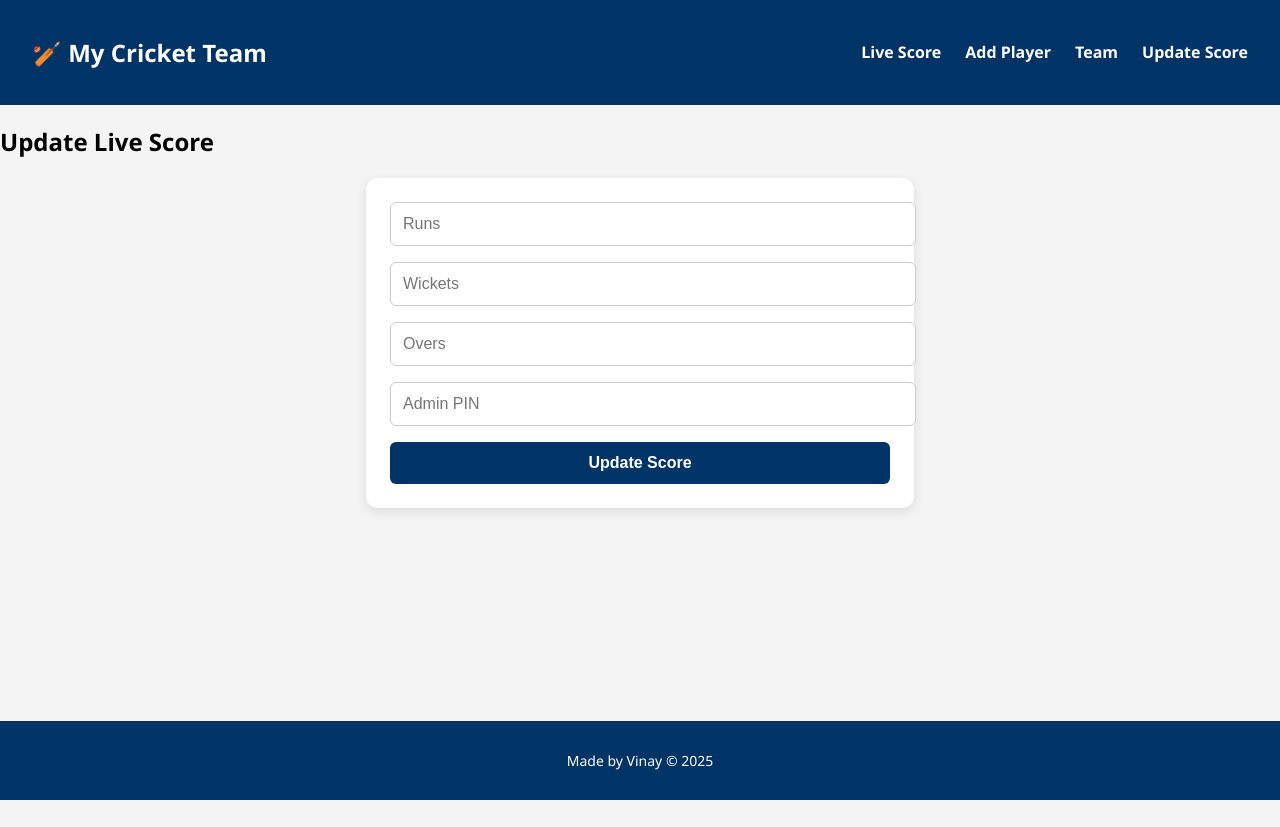
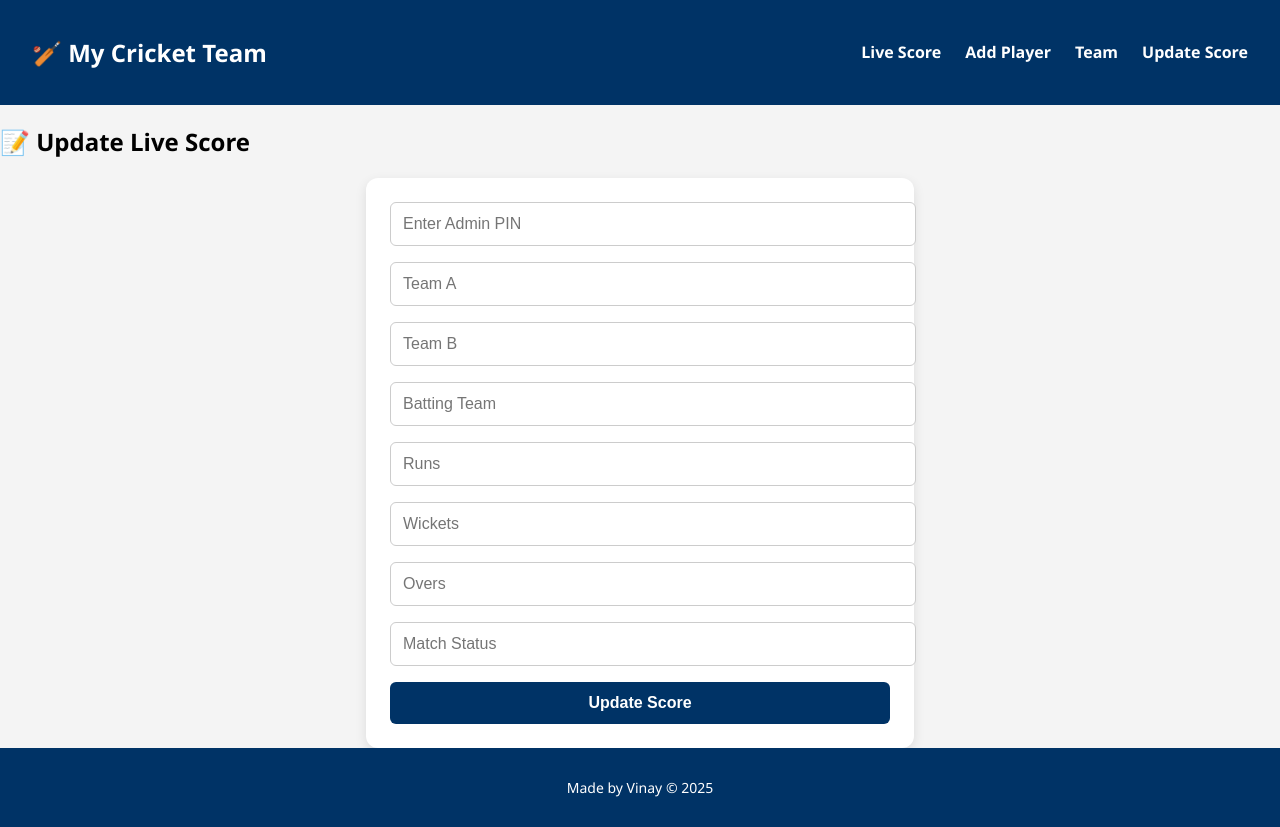
Before and after one commit to Vinay372005/team-score-frontend, a React (Create React App) app: page /update in a window 1280 px wide. Before the commit the page ends 800 px from the top, so only its background shows below. Built offline with nearby package versions, Linux system fonts and the light colour scheme; no server answers.

Commit message:
Update UpdateScore.js

```diff
--- a/src/pages/UpdateScore.js
+++ b/src/pages/UpdateScore.js
@@ -1,36 +1,39 @@
-import React, { useState, useEffect } from 'react';
+import React, { useState } from 'react';
 import axios from 'axios';
 import { isAdmin } from '../utils/admin';
 
 const UpdateScore = () => {
-  const [runs, setRuns] = useState('');
-  const [wickets, setWickets] = useState('');
-  const [overs, setOvers] = useState('');
+  const [form, setForm] = useState({
+    teamA: '',
+    teamB: '',
+    battingTeam: '',
+    runs: '',
+    wickets: '',
+    overs: '',
+    status: '',
+  });
   const [adminPin, setAdminPin] = useState('');
-
-  useEffect(() => {
-    const fetchScore = async () => {
-      const res = await axios.get(`${process.env.REACT_APP_API_URL}/api/scores`);
-      if (res.data.length > 0) {
-        const latest = res.data[res.data.length - 1];
-        setRuns(latest.runs);
-        setWickets(latest.wickets);
-        setOvers(latest.overs);
-      }
-    };
-    fetchScore();
-  }, []);
 
   const handleSubmit = async (e) => {
     e.preventDefault();
+
     if (!isAdmin(adminPin)) {
       alert("❌ Unauthorized! Incorrect admin PIN.");
       return;
     }
 
     try {
-      await axios.post(`${process.env.REACT_APP_API_URL}/api/scores`, { runs, wickets, overs });
+      await axios.post(`${process.env.REACT_APP_API_URL}/api/scores`, form);
       alert("✅ Score updated!");
+      setForm({
+        teamA: '',
+        teamB: '',
+        battingTeam: '',
+        runs: '',
+        wickets: '',
+        overs: '',
+        status: '',
+      });
     } catch (err) {
       alert("❌ Failed to update score");
     }
@@ -38,12 +41,16 @@ const UpdateScore = () => {
 
   return (
     <div className="form-container">
-      <h2>Update Live Score</h2>
+      <h2>📝 Update Live Score</h2>
       <form onSubmit={handleSubmit}>
-        <input type="number" placeholder="Runs" value={runs} onChange={(e) => setRuns(e.target.value)} required />
-        <input type="number" placeholder="Wickets" value={wickets} onChange={(e) => setWickets(e.target.value)} required />
-        <input type="text" placeholder="Overs" value={overs} onChange={(e) => setOvers(e.target.value)} required />
-        <input type="password" placeholder="Admin PIN" value={adminPin} onChange={(e) => setAdminPin(e.target.value)} required />
+        <input type="password" placeholder="Enter Admin PIN" value={adminPin} onChange={e => setAdminPin(e.target.value)} required />
+        <input type="text" placeholder="Team A" value={form.teamA} onChange={e => setForm({ ...form, teamA: e.target.value })} required />
+        <input type="text" placeholder="Team B" value={form.teamB} onChange={e => setForm({ ...form, teamB: e.target.value })} required />
+        <input type="text" placeholder="Batting Team" value={form.battingTeam} onChange={e => setForm({ ...form, battingTeam: e.target.value })} required />
+        <input type="number" placeholder="Runs" value={form.runs} onChange={e => setForm({ ...form, runs: e.target.value })} required />
+        <input type="number" placeholder="Wickets" value={form.wickets} onChange={e => setForm({ ...form, wickets: e.target.value })} required />
+        <input type="text" placeholder="Overs" value={form.overs} onChange={e => setForm({ ...form, overs: e.target.value })} required />
+        <input type="text" placeholder="Match Status" value={form.status} onChange={e => setForm({ ...form, status: e.target.value })} required />
         <button type="submit">Update Score</button>
       </form>
     </div>
```
